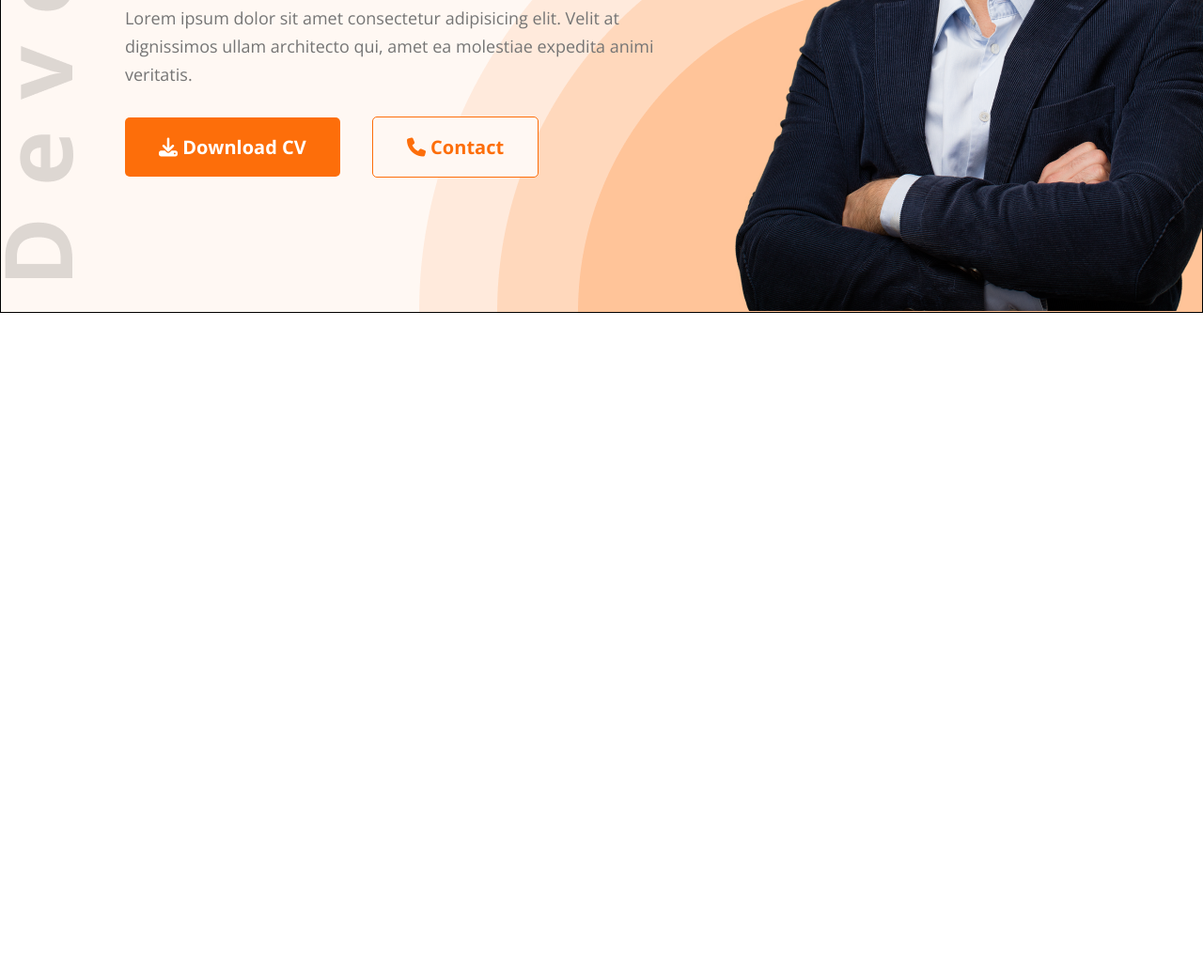
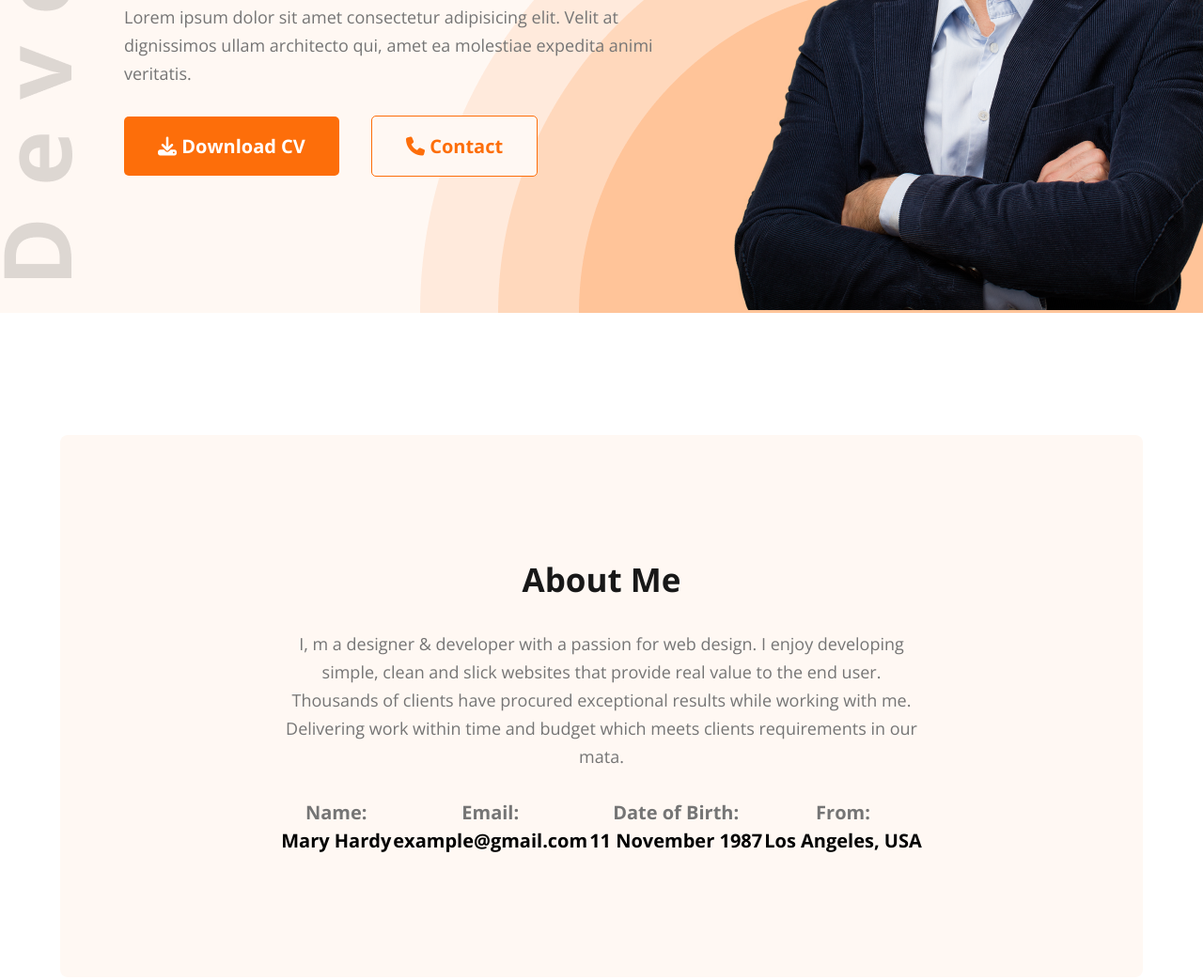
Before and after one commit to ahmadtnvir/Portfolio-Web-Developer, a plain HTML site: page index.html in a window 1280 px wide. Shown: the part 504-1547 px from the top of the page at 94% size. Before the commit the page ends 840 px from the top, so only its background shows below. Drawn offline with nearby package versions, Linux system fonts and the light colour scheme.

Commit message:
Completed about section.

```diff
--- a/Styles/style.css
+++ b/Styles/style.css
@@ -7,7 +7,6 @@
 }
 
 .header_section {
-  border: 1px solid black;
   background: url("../images/developer.png"), url("../images/header_bg.png");
   background-color: #fff8f3;
   background-repeat: no-repeat;
@@ -106,3 +105,52 @@ button {
   border: 1px solid #fd6e0a;
   margin-left: 30px;
 }
+
+.about_section {
+  border-radius: 8px;
+  background: #fff8f3;
+  width: 90%;
+  margin: 130px auto;
+  display: flex;
+  justify-content: center;
+  align-self: center;
+  padding: 130px 150px;
+}
+
+.about_container {
+  width: 80%;
+  display: flex;
+  flex-direction: column;
+  gap: 30px;
+  justify-content: center;
+  align-items: center;
+  text-align: center;
+}
+
+.about_container > h1 {
+  color: #181818;
+  font-size: 35px;
+  font-weight: 700;
+}
+
+.about_container p {
+  color: #757575;
+  font-size: 18px;
+  font-weight: 400;
+  line-height: 30px;
+}
+
+.self_intro {
+  display: flex;
+  justify-content: space-between;
+  align-items: center;
+  width: 100%;
+  text-align: center;
+}
+
+.self_intro p,
+.self_intro span {
+  font-size: 20px;
+  font-weight: 700;
+  line-height: 30px;
+}
--- a/index.html
+++ b/index.html
@@ -53,5 +53,40 @@
         </div>
       </section>
     </header>
+    <!-- Main -->
+    <main>
+      <!-- About Section -->
+      <section class="about_section">
+        <div class="about_container">
+          <h1>About Me</h1>
+          <p>
+            I, m a designer & developer with a passion for web design. I enjoy
+            developing simple, clean and slick websites that provide real value
+            to the end user. Thousands of clients have procured exceptional
+            results while working with me. Delivering work within time and
+            budget which meets clients requirements in our mata.
+          </p>
+          <div class="self_intro">
+            <div>
+              <p>Name:</p>
+              <span><strong>Mary Hardy</strong></span>
+            </div>
+            <div>
+              <p>Email:</p>
+              <span><strong>example@gmail.com</strong></span>
+            </div>
+            <div>
+              <p>Date of Birth:</p>
+              <span><strong>11 November 1987</strong></span>
+            </div>
+            <div>
+              <p>From:</p>
+              <span><strong>Los Angeles, USA</strong></span>
+            </div>
+          </div>
+        </div>
+      </section>
+      <!-- Experience section -->
+    </main>
   </body>
 </html>
```
